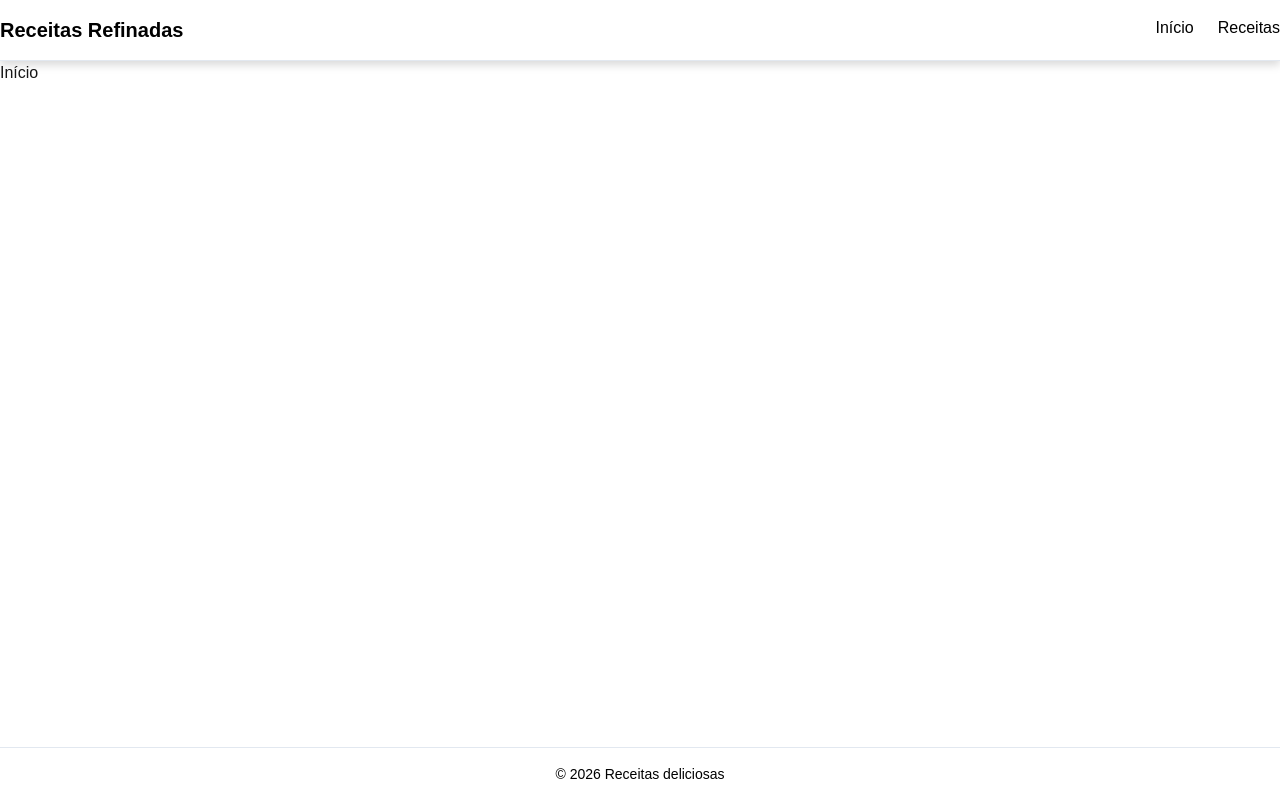
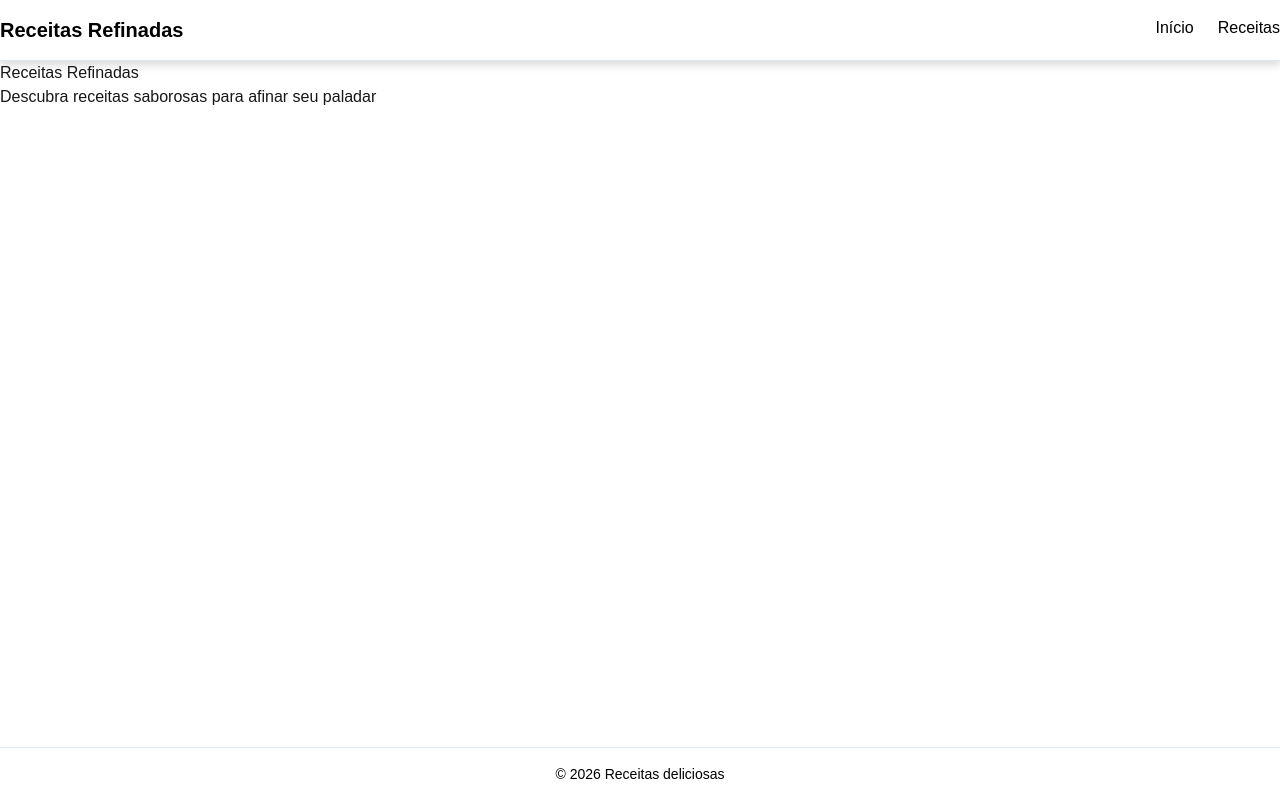
Before and after one commit to gsouza2313/receitas, a Next.js app: page / in a window 1280 px wide. Built offline with nearby package versions, Linux system fonts and the light colour scheme.

Commit message:
estrutura da página home

```diff
--- a/src/app/page.tsx
+++ b/src/app/page.tsx
@@ -1,9 +1,18 @@
 import Image from "next/image";
+import Link from "next/link";
 
 export default function Home() {
   return (
-    <main className="flex-grow">
-      <h1>Início</h1>
+    <main className="grow">
+      <div className="container mx-auto">
+        {/* SEÇÃO HERO */}
+        <section>
+          <h1>Receitas Refinadas</h1>
+          <p>Descubra receitas saborosas para afinar seu paladar</p>
+          <Link href={"/receitas"}>
+          </Link>
+        </section>
+      </div>
     </main>
   );
 }
```
